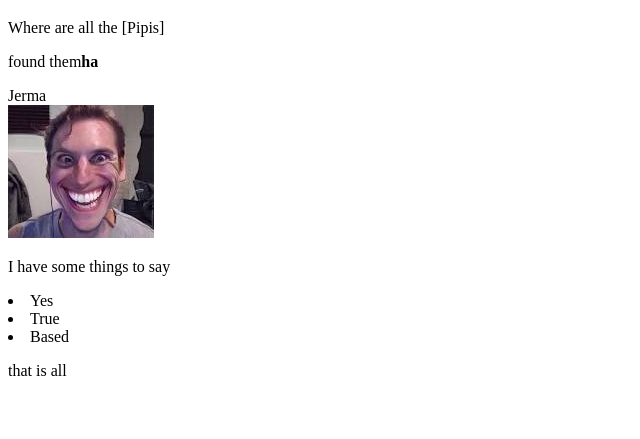
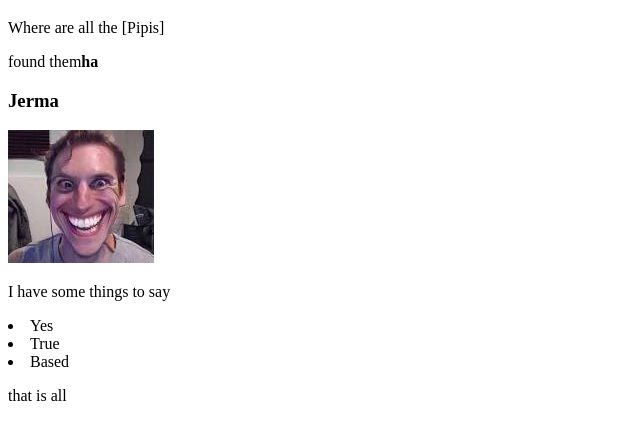
Before and after one commit to d3l7/d3l7.github.io, a plain HTML site: page index.html in a window 1280 px wide. Shown: the part 61-500 px from the top of the page, without its empty margins (0-640 px from the left). Drawn offline with Linux system fonts and the light colour scheme.

Commit message:
Update index.html

```diff
--- a/index.html
+++ b/index.html
@@ -9,7 +9,7 @@
   <h1>Hello World</h1>
   <p>Where are all the [Pipis]</p>
   <p>found them<strong>ha</strong></p>
-  <header>Jerma</header>
+  <h3>Jerma</h3>
   <img src="jermasus.jfif" alt="jerma sus face" />
   <p> I have some things  to say</p>
 
```
